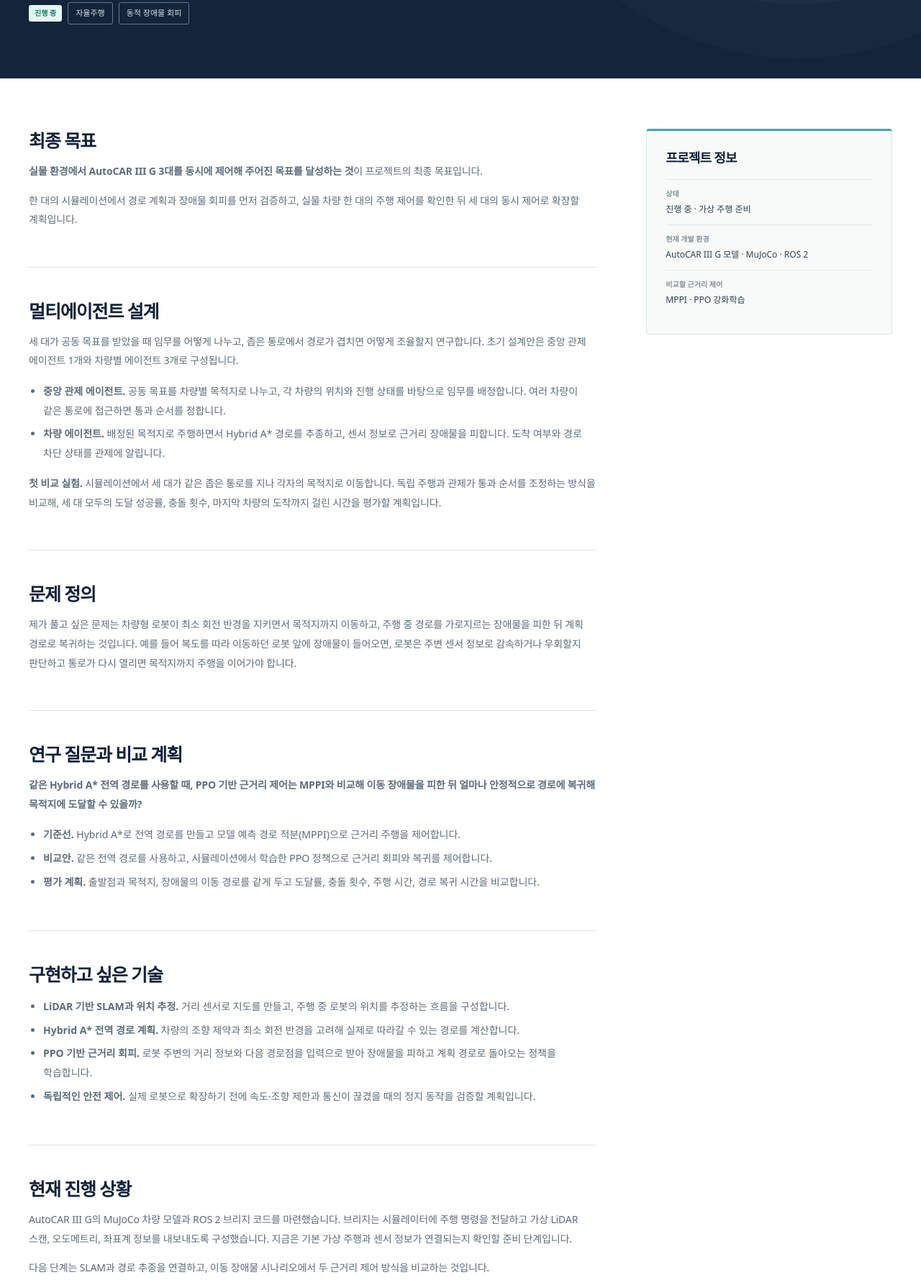
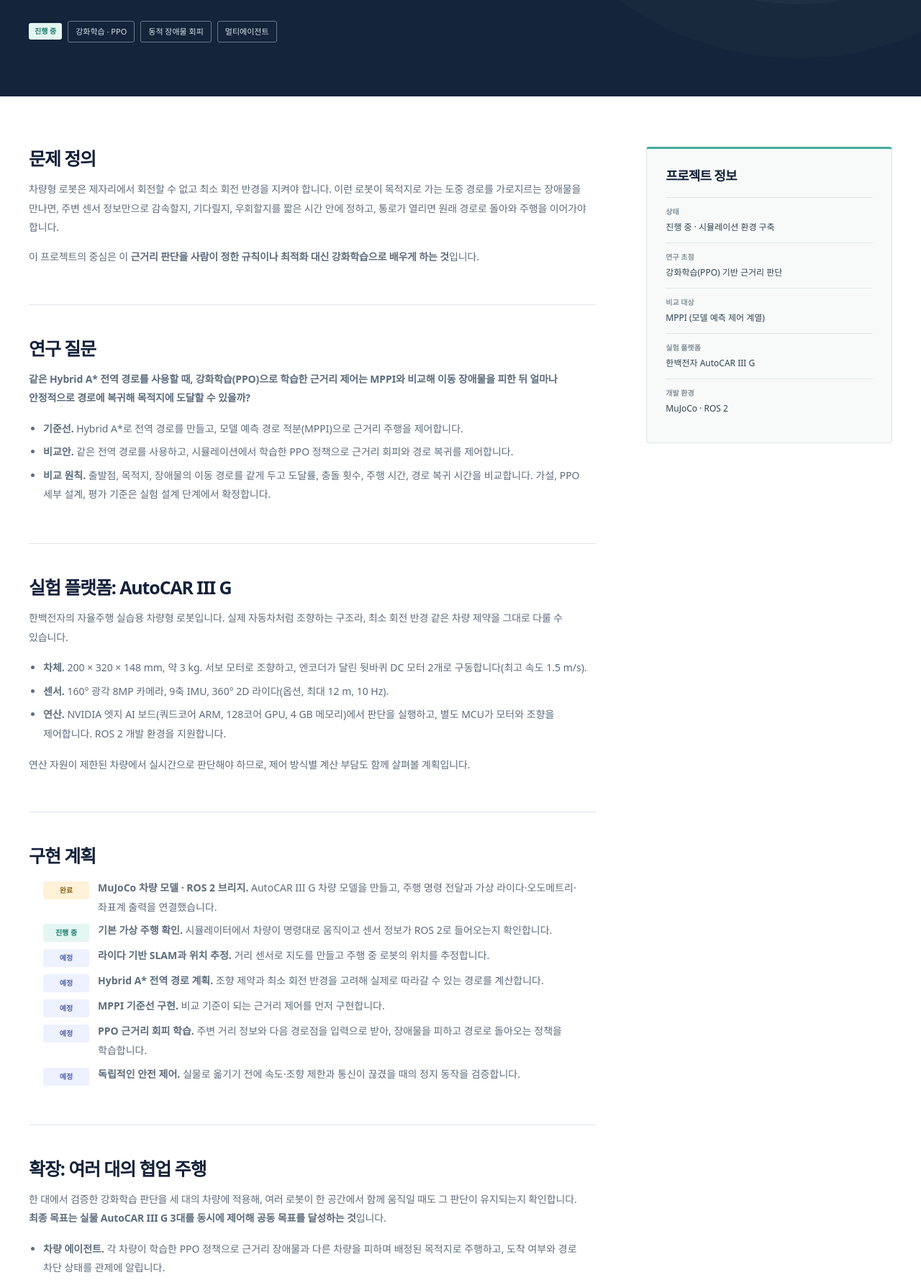
Before and after one commit to GitHaewon/portfolio-lab, a plain HTML site: page projects/physical-ai-mobility.html in a window 1280 px wide. Shown: the part 538-2317 px from the top of the page at 72% size. Drawn offline with Linux system fonts and the light colour scheme.

Commit message:
Physical AI 프로젝트를 강화학습 중심으로 재구성, AutoCAR III G 사양과 구현 계획 상태 추가
Co-Authored-By: Claude Opus 5.5 <noreply@anthropic.com>
Claude-Session: https://claude.ai/code/session_01XZufs6RKu1kzWjaacktiZh

```diff
--- a/assets/style.css
+++ b/assets/style.css
@@ -794,3 +794,20 @@
     grid-template-columns: repeat(3, minmax(0, 1fr));
   }
 }
+
+.plan-list {
+  list-style: none;
+  padding-left: 0;
+}
+
+.plan-list li {
+  display: grid;
+  grid-template-columns: 64px minmax(0, 1fr);
+  gap: 12px;
+  align-items: start;
+}
+
+.plan-list li .status {
+  text-align: center;
+  margin-top: 4px;
+}
--- a/projects/physical-ai-mobility.html
+++ b/projects/physical-ai-mobility.html
@@ -7,7 +7,7 @@
   <meta name="description" content="AutoCAR III G 시뮬레이션에서 차량형 로봇의 전역 경로 계획과 동적 장애물 회피를 연구하는 진행 중인 Physical AI 프로젝트입니다.">
   <title>Physical AI · 멀티에이전트 모빌리티 | AI Research Portfolio</title>
   <link rel="icon" href="../assets/favicon.svg" type="image/svg+xml">
-  <link rel="stylesheet" href="../assets/style.css?v=physical-ai-mobility">
+  <link rel="stylesheet" href="../assets/style.css?v=physical-ai-rl">
   <script src="../assets/app.js" defer></script>
 </head>
 <body>
@@ -21,68 +21,76 @@
           <a href="../index.html#projects">Projects</a><span aria-hidden="true">/</span>
           <span aria-current="page">Physical AI</span>
         </nav>
-        <p class="detail-kicker">이동 로봇 연구 프로젝트</p>
-        <h1 id="project-title">Physical AI · 멀티에이전트 모빌리티</h1>
-        <p>차량형 로봇의 경로 계획과 동적 장애물 회피를 연구합니다. 현재 AutoCAR 한 대의 가상 주행을 준비하고 있습니다.</p>
+        <p class="detail-kicker">이동 로봇 연구 프로젝트 · 강화학습</p>
+        <h1 id="project-title">Physical AI · 강화학습 기반 멀티 로봇 주행</h1>
+        <p>차량형 로봇이 움직이는 장애물 앞에서 피할지, 멈출지, 돌아갈지를 강화학습(PPO)으로 스스로 판단하게 하고, 이 판단을 여러 대가 함께 움직이는 멀티에이전트 주행으로 확장하는 연구입니다. 지금은 시뮬레이션 환경을 갖추는 초기 단계입니다.</p>
         <div class="detail-chips">
           <span class="status status-active">진행 중</span>
-          <span>자율주행</span>
+          <span>강화학습 · PPO</span>
           <span>동적 장애물 회피</span>
+          <span>멀티에이전트</span>
         </div>
       </div>
     </section>
     <div class="container detail-body">
       <div class="detail-layout">
         <div class="detail-main">
-          <section aria-labelledby="goal-title">
-            <h2 id="goal-title">최종 목표</h2>
-            <p><strong>실물 환경에서 AutoCAR III G 3대를 동시에 제어해 주어진 목표를 달성하는 것</strong>이 프로젝트의 최종 목표입니다.</p>
-            <p class="physical-ai-next">한 대의 시뮬레이션에서 경로 계획과 장애물 회피를 먼저 검증하고, 실물 차량 한 대의 주행 제어를 확인한 뒤 세 대의 동시 제어로 확장할 계획입니다.</p>
+          <section aria-labelledby="problem-title">
+            <h2 id="problem-title">문제 정의</h2>
+            <p>차량형 로봇은 제자리에서 회전할 수 없고 최소 회전 반경을 지켜야 합니다. 이런 로봇이 목적지로 가는 도중 경로를 가로지르는 장애물을 만나면, 주변 센서 정보만으로 감속할지, 기다릴지, 우회할지를 짧은 시간 안에 정하고, 통로가 열리면 원래 경로로 돌아와 주행을 이어가야 합니다.</p>
+            <p class="physical-ai-next">이 프로젝트의 중심은 이 <strong>근거리 판단을 사람이 정한 규칙이나 최적화 대신 강화학습으로 배우게 하는 것</strong>입니다.</p>
+          </section>
+          <section aria-labelledby="research-question-title">
+            <h2 id="research-question-title">연구 질문</h2>
+            <p><strong>같은 Hybrid A* 전역 경로를 사용할 때, 강화학습(PPO)으로 학습한 근거리 제어는 MPPI와 비교해 이동 장애물을 피한 뒤 얼마나 안정적으로 경로에 복귀해 목적지에 도달할 수 있을까?</strong></p>
+            <ul>
+              <li><strong>기준선.</strong> Hybrid A*로 전역 경로를 만들고, 모델 예측 경로 적분(MPPI)으로 근거리 주행을 제어합니다.</li>
+              <li><strong>비교안.</strong> 같은 전역 경로를 사용하고, 시뮬레이션에서 학습한 PPO 정책으로 근거리 회피와 경로 복귀를 제어합니다.</li>
+              <li><strong>비교 원칙.</strong> 출발점, 목적지, 장애물의 이동 경로를 같게 두고 도달률, 충돌 횟수, 주행 시간, 경로 복귀 시간을 비교합니다. 가설, PPO 세부 설계, 평가 기준은 실험 설계 단계에서 확정합니다.</li>
+            </ul>
+          </section>
+          <section aria-labelledby="platform-title">
+            <h2 id="platform-title">실험 플랫폼: AutoCAR III G</h2>
+            <p>한백전자의 자율주행 실습용 차량형 로봇입니다. 실제 자동차처럼 조향하는 구조라, 최소 회전 반경 같은 차량 제약을 그대로 다룰 수 있습니다.</p>
+            <ul>
+              <li><strong>차체.</strong> 200 × 320 × 148 mm, 약 3 kg. 서보 모터로 조향하고, 엔코더가 달린 뒷바퀴 DC 모터 2개로 구동합니다(최고 속도 1.5 m/s).</li>
+              <li><strong>센서.</strong> 160° 광각 8MP 카메라, 9축 IMU, 360° 2D 라이다(옵션, 최대 12 m, 10 Hz).</li>
+              <li><strong>연산.</strong> NVIDIA 엣지 AI 보드(쿼드코어 ARM, 128코어 GPU, 4 GB 메모리)에서 판단을 실행하고, 별도 MCU가 모터와 조향을 제어합니다. ROS 2 개발 환경을 지원합니다.</li>
+            </ul>
+            <p class="physical-ai-next">연산 자원이 제한된 차량에서 실시간으로 판단해야 하므로, 제어 방식별 계산 부담도 함께 살펴볼 계획입니다.</p>
+          </section>
+          <section aria-labelledby="technology-title">
+            <h2 id="technology-title">구현 계획</h2>
+            <ul class="plan-list">
+              <li><span class="status status-done">완료</span><div><strong>MuJoCo 차량 모델 · ROS 2 브리지.</strong> AutoCAR III G 차량 모델을 만들고, 주행 명령 전달과 가상 라이다·오도메트리·좌표계 출력을 연결했습니다.</div></li>
+              <li><span class="status status-active">진행 중</span><div><strong>기본 가상 주행 확인.</strong> 시뮬레이터에서 차량이 명령대로 움직이고 센서 정보가 ROS 2로 들어오는지 확인합니다.</div></li>
+              <li><span class="status status-planned">예정</span><div><strong>라이다 기반 SLAM과 위치 추정.</strong> 거리 센서로 지도를 만들고 주행 중 로봇의 위치를 추정합니다.</div></li>
+              <li><span class="status status-planned">예정</span><div><strong>Hybrid A* 전역 경로 계획.</strong> 조향 제약과 최소 회전 반경을 고려해 실제로 따라갈 수 있는 경로를 계산합니다.</div></li>
+              <li><span class="status status-planned">예정</span><div><strong>MPPI 기준선 구현.</strong> 비교 기준이 되는 근거리 제어를 먼저 구현합니다.</div></li>
+              <li><span class="status status-planned">예정</span><div><strong>PPO 근거리 회피 학습.</strong> 주변 거리 정보와 다음 경로점을 입력으로 받아, 장애물을 피하고 경로로 돌아오는 정책을 학습합니다.</div></li>
+              <li><span class="status status-planned">예정</span><div><strong>독립적인 안전 제어.</strong> 실물로 옮기기 전에 속도·조향 제한과 통신이 끊겼을 때의 정지 동작을 검증합니다.</div></li>
+            </ul>
           </section>
           <section aria-labelledby="multi-agent-title">
-            <h2 id="multi-agent-title">멀티에이전트 설계</h2>
-            <p>세 대가 공동 목표를 받았을 때 임무를 어떻게 나누고, 좁은 통로에서 경로가 겹치면 어떻게 조율할지 연구합니다. 초기 설계안은 중앙 관제 에이전트 1개와 차량별 에이전트 3개로 구성됩니다.</p>
+            <h2 id="multi-agent-title">확장: 여러 대의 협업 주행</h2>
+            <p>한 대에서 검증한 강화학습 판단을 세 대의 차량에 적용해, 여러 로봇이 한 공간에서 함께 움직일 때도 그 판단이 유지되는지 확인합니다. <strong>최종 목표는 실물 AutoCAR III G 3대를 동시에 제어해 공동 목표를 달성하는 것</strong>입니다.</p>
             <ul>
-              <li><strong>중앙 관제 에이전트.</strong> 공동 목표를 차량별 목적지로 나누고, 각 차량의 위치와 진행 상태를 바탕으로 임무를 배정합니다. 여러 차량이 같은 통로에 접근하면 통과 순서를 정합니다.</li>
-              <li><strong>차량 에이전트.</strong> 배정된 목적지로 주행하면서 Hybrid A* 경로를 추종하고, 센서 정보로 근거리 장애물을 피합니다. 도착 여부와 경로 차단 상태를 관제에 알립니다.</li>
+              <li><strong>차량 에이전트.</strong> 각 차량이 학습한 PPO 정책으로 근거리 장애물과 다른 차량을 피하며 배정된 목적지로 주행하고, 도착 여부와 경로 차단 상태를 관제에 알립니다.</li>
+              <li><strong>중앙 관제 에이전트.</strong> 공동 목표를 차량별 목적지로 나누고, 여러 차량이 같은 좁은 통로에 접근하면 통과 순서를 정합니다.</li>
+              <li><strong>확장 실험.</strong> 세 대가 같은 좁은 통로를 지나 각자의 목적지로 이동할 때, 독립 주행과 관제 조정 방식의 도달 성공률, 충돌 횟수, 마지막 차량의 도착 시간을 비교합니다.</li>
             </ul>
-            <p class="physical-ai-next"><strong>첫 비교 실험.</strong> 시뮬레이션에서 세 대가 같은 좁은 통로를 지나 각자의 목적지로 이동합니다. 독립 주행과 관제가 통과 순서를 조정하는 방식을 비교해, 세 대 모두의 도달 성공률, 충돌 횟수, 마지막 차량의 도착까지 걸린 시간을 평가할 계획입니다.</p>
-          </section>
-          <section aria-labelledby="problem-title">
-            <h2 id="problem-title">문제 정의</h2>
-            <p>제가 풀고 싶은 문제는 차량형 로봇이 최소 회전 반경을 지키면서 목적지까지 이동하고, 주행 중 경로를 가로지르는 장애물을 피한 뒤 계획 경로로 복귀하는 것입니다. 예를 들어 복도를 따라 이동하던 로봇 앞에 장애물이 들어오면, 로봇은 주변 센서 정보로 감속하거나 우회할지 판단하고 통로가 다시 열리면 목적지까지 주행을 이어가야 합니다.</p>
-          </section>
-          <section aria-labelledby="research-question-title">
-            <h2 id="research-question-title">연구 질문과 비교 계획</h2>
-            <p><strong>같은 Hybrid A* 전역 경로를 사용할 때, PPO 기반 근거리 제어는 MPPI와 비교해 이동 장애물을 피한 뒤 얼마나 안정적으로 경로에 복귀해 목적지에 도달할 수 있을까?</strong></p>
-            <ul>
-              <li><strong>기준선.</strong> Hybrid A*로 전역 경로를 만들고 모델 예측 경로 적분(MPPI)으로 근거리 주행을 제어합니다.</li>
-              <li><strong>비교안.</strong> 같은 전역 경로를 사용하고, 시뮬레이션에서 학습한 PPO 정책으로 근거리 회피와 복귀를 제어합니다.</li>
-              <li><strong>평가 계획.</strong> 출발점과 목적지, 장애물의 이동 경로를 같게 두고 도달률, 충돌 횟수, 주행 시간, 경로 복귀 시간을 비교합니다.</li>
-            </ul>
-          </section>
-          <section aria-labelledby="technology-title">
-            <h2 id="technology-title">구현하고 싶은 기술</h2>
-            <ul>
-              <li><strong>LiDAR 기반 SLAM과 위치 추정.</strong> 거리 센서로 지도를 만들고, 주행 중 로봇의 위치를 추정하는 흐름을 구성합니다.</li>
-              <li><strong>Hybrid A* 전역 경로 계획.</strong> 차량의 조향 제약과 최소 회전 반경을 고려해 실제로 따라갈 수 있는 경로를 계산합니다.</li>
-              <li><strong>PPO 기반 근거리 회피.</strong> 로봇 주변의 거리 정보와 다음 경로점을 입력으로 받아 장애물을 피하고 계획 경로로 돌아오는 정책을 학습합니다.</li>
-              <li><strong>독립적인 안전 제어.</strong> 실제 로봇으로 확장하기 전에 속도·조향 제한과 통신이 끊겼을 때의 정지 동작을 검증할 계획입니다.</li>
-            </ul>
-          </section>
-          <section aria-labelledby="progress-title">
-            <h2 id="progress-title">현재 진행 상황</h2>
-            <p>AutoCAR III G의 MuJoCo 차량 모델과 ROS 2 브리지 코드를 마련했습니다. 브리지는 시뮬레이터에 주행 명령을 전달하고 가상 LiDAR 스캔, 오도메트리, 좌표계 정보를 내보내도록 구성했습니다. 지금은 기본 가상 주행과 센서 정보가 연결되는지 확인할 준비 단계입니다.</p>
-            <p class="physical-ai-next">다음 단계는 SLAM과 경로 추종을 연결하고, 이동 장애물 시나리오에서 두 근거리 제어 방식을 비교하는 것입니다.</p>
+            <p class="physical-ai-next">진행 순서는 시뮬레이션 1대 → 실물 1대 → 실물 3대입니다. 연구의 중심은 1대 단계의 강화학습 판단이며, 여러 대 협업은 그 판단을 더 복잡한 환경에서 검증하는 확장 단계입니다.</p>
           </section>
           <a class="back-link" href="../index.html#projects"><span aria-hidden="true">←</span> 프로젝트 목록으로</a>
         </div>
         <aside class="detail-aside" aria-labelledby="project-facts">
           <h2 id="project-facts">프로젝트 정보</h2>
           <dl>
-            <div><dt>상태</dt><dd>진행 중 · 가상 주행 준비</dd></div>
-            <div><dt>현재 개발 환경</dt><dd>AutoCAR III G 모델 · MuJoCo · ROS 2</dd></div>
-            <div><dt>비교할 근거리 제어</dt><dd>MPPI · PPO 강화학습</dd></div>
+            <div><dt>상태</dt><dd>진행 중 · 시뮬레이션 환경 구축</dd></div>
+            <div><dt>연구 초점</dt><dd>강화학습(PPO) 기반 근거리 판단</dd></div>
+            <div><dt>비교 대상</dt><dd>MPPI (모델 예측 제어 계열)</dd></div>
+            <div><dt>실험 플랫폼</dt><dd>한백전자 AutoCAR III G</dd></div>
+            <div><dt>개발 환경</dt><dd>MuJoCo · ROS 2</dd></div>
           </dl>
         </aside>
       </div>
```
Also changed, not shown: index.html (+5 -5 lines).
